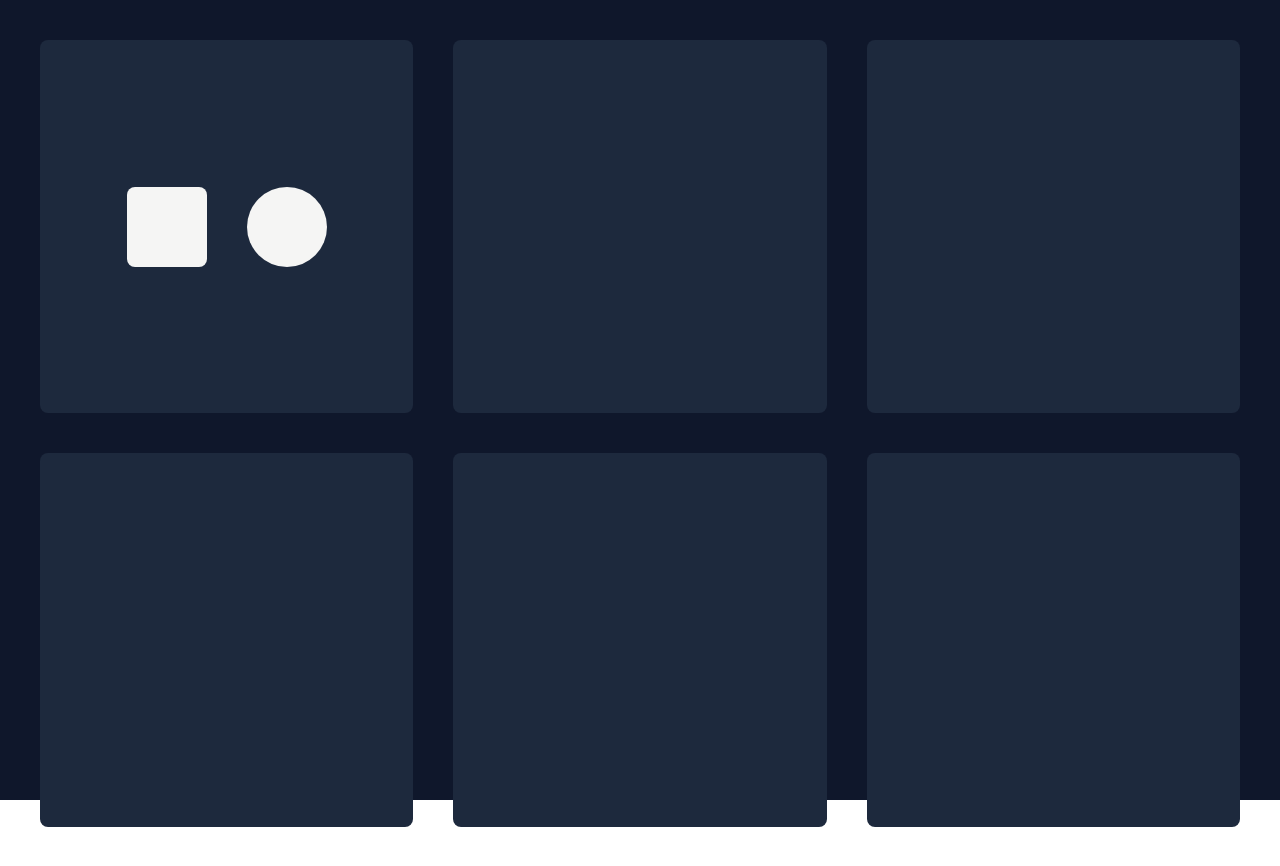
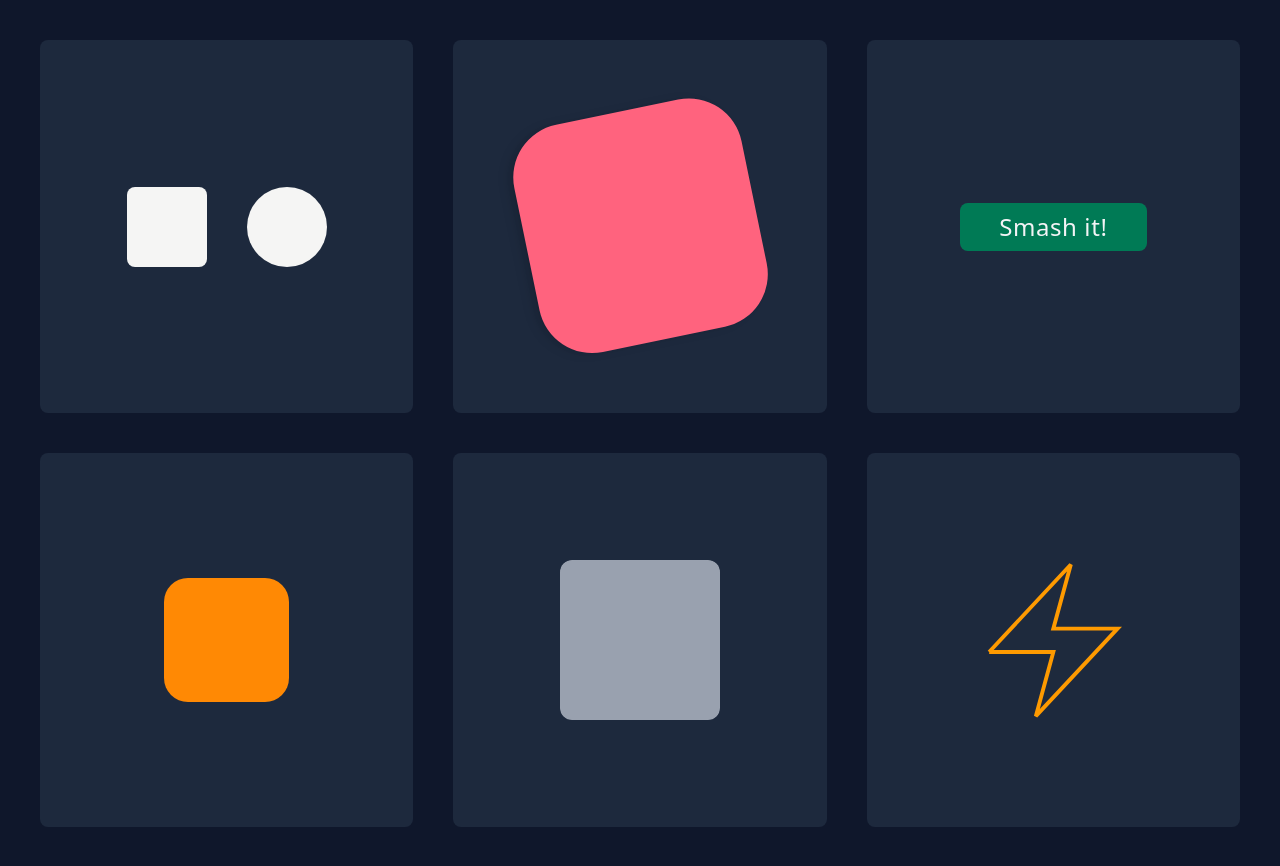
Before and after one commit to shahidul1920/framer-test, a React (Vite) app: page / in a window 1280 px wide. Shown: the top 866 px of the page. Built offline with nearby package versions, Linux system fonts and the light colour scheme.

Commit message:
more animations

```diff
--- a/src/App.jsx
+++ b/src/App.jsx
@@ -6,7 +6,7 @@ function App() {
 
 
   return (
-    <div className='bg-slate-900 h-screen'>
+    <div className='bg-slate-900 h-[1000px]'>
       <Animation1 />
     </div>
   )
--- a/src/components/Animation1.jsx
+++ b/src/components/Animation1.jsx
@@ -1,12 +1,20 @@
 import React from "react";
-import { motion } from "framer-motion";
+import { motion, useScroll } from "framer-motion";
 
 const containerVariants = {
   hidden: { opacity: 0 },
   show: { opacity: 1, transition: { staggerChildren: .25 } },
 };
 const itemVariants = { hidden: { opacity: 0 }, show: { opacity: 1 }}
+
+const pathVariants = {
+    hidden: { opacity:0, pathLength: 0, fill:'rgba(252, 211,77,0)' },
+    visible: { opacity:1, pathLength: 1, fill:'rgba(252, 211,77,1)' }
+}
+
+
 export default function Animation1() {
+    const {scrollYProgress: completionProgress} = useScroll()
   return (
     <div className="animation1 flex flex-col gap-10 overflow-x-hidden">
       <motion.section
@@ -25,23 +33,38 @@ export default function Animation1() {
         <motion.div
           variants={itemVariants}
           className="rounded-lg bg-slate-800 aspect-square justify-center flex items-center gap-10"
-        ></motion.div>
+        >
+            <motion.div className="w-1/3 h-1/3 shadow-md bg-rose-400" animate={{scale:[1, 2, 2, 1], rotate:[0, 90, 90, 0], borderRadius:["10%", "25%", "50%", "10%"]}} transition={{duration:3, ease: "easeOut", repeat: Infinity, repeatDelay:.7}}></motion.div>
+        </motion.div>
         <motion.div
           variants={itemVariants}
           className="rounded-lg bg-slate-800 aspect-square justify-center flex items-center gap-10"
-        ></motion.div>
+        >
+            <motion.button whileTap={{scale:0.9}} whileHover={{scale:1.1, backgroundColor: "#d1d5db", color:"black"}} transition={{bounceDamping:10, bounceStiffness: 600}} className="bg-emerald-700 w-1/2 py-2 rounded-lg text-2xl text-gray-100 font-medium tracking-wide">Smash it!</motion.button>
+        </motion.div>
+        <motion.div
+          variants={itemVariants}
+          className="rounded-lg bg-slate-800 aspect-square justify-center flex items-center gap-10 overflow-hidden"
+        >
+            <motion.div className="w-1/3 h-1/3 bg-orange-400 rounded-3xl cursor-grab" drag dragConstraints={{top:-125, left:-125, right:125, bottom:125}}></motion.div>
+
+        </motion.div>
         <motion.div
           variants={itemVariants}
           className="rounded-lg bg-slate-800 aspect-square justify-center flex items-center gap-10"
-        ></motion.div>
+        >
+            <motion.div className="w-40 aspect-square bg-gray-50/20 rounded-xl overflow-hidden">
+                <motion.div className="w-full bg-gray-400 rounded-xl h-full origin-bottom" style={{scaleY: completionProgress}}></motion.div>
+            </motion.div>
+        </motion.div>
         <motion.div
           variants={itemVariants}
           className="rounded-lg bg-slate-800 aspect-square justify-center flex items-center gap-10"
-        ></motion.div>
-        <motion.div
-          variants={itemVariants}
-          className="rounded-lg bg-slate-800 aspect-square justify-center flex items-center gap-10"
-        ></motion.div>
+        >
+            <motion.svg xmlns="http://www.w3.org/2000/svg" viewBox="0 0 24 24" className="w-1/2 stroke-amber-500 stroke-[0.5]">
+                <motion.path d="m3.75 13.5 10.5-11.25L12 10.5h8.25L9.75 21.75 12 13.5H3.75Z" variants={pathVariants} initial='hidden' animate='visible' transition={{fill:{duration:2, ease: 'easeIn', repeat: Infinity, repeatType: "reverse"}}} />
+            </motion.svg>
+        </motion.div>
 
       </motion.section>
     </div>
```
